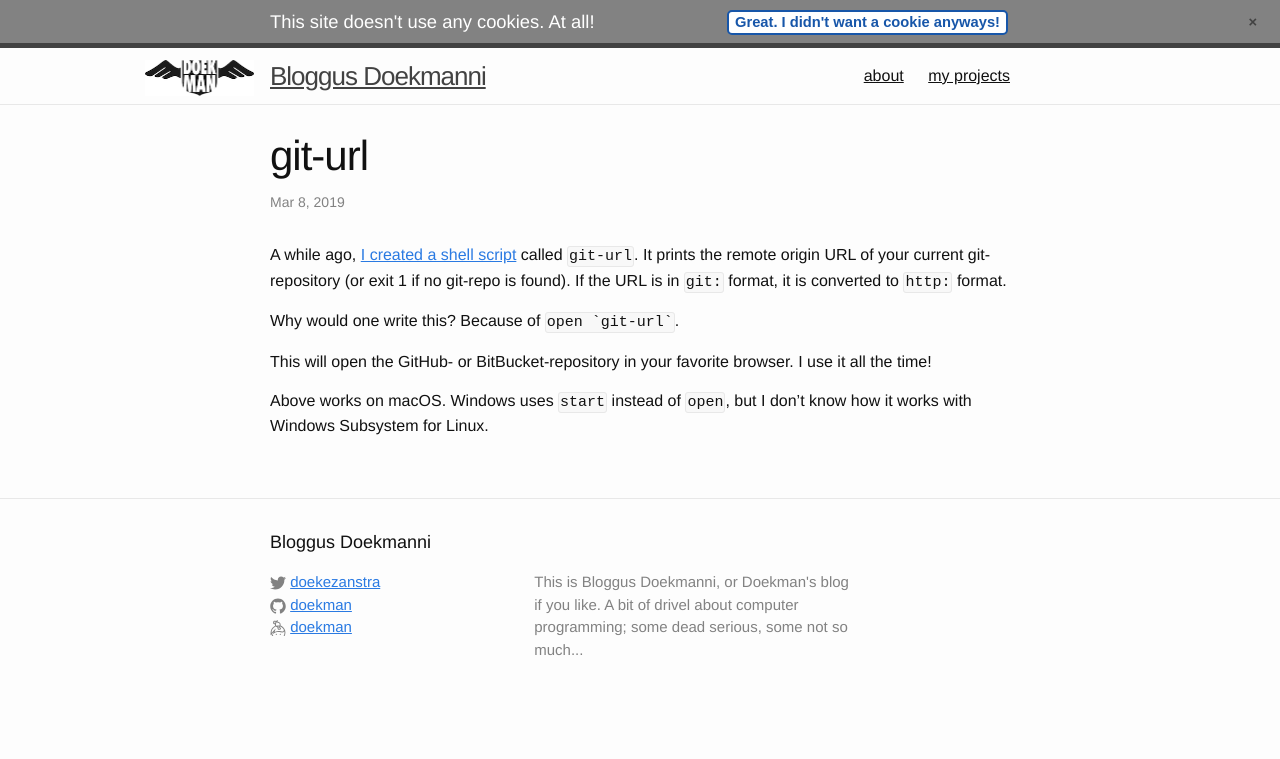
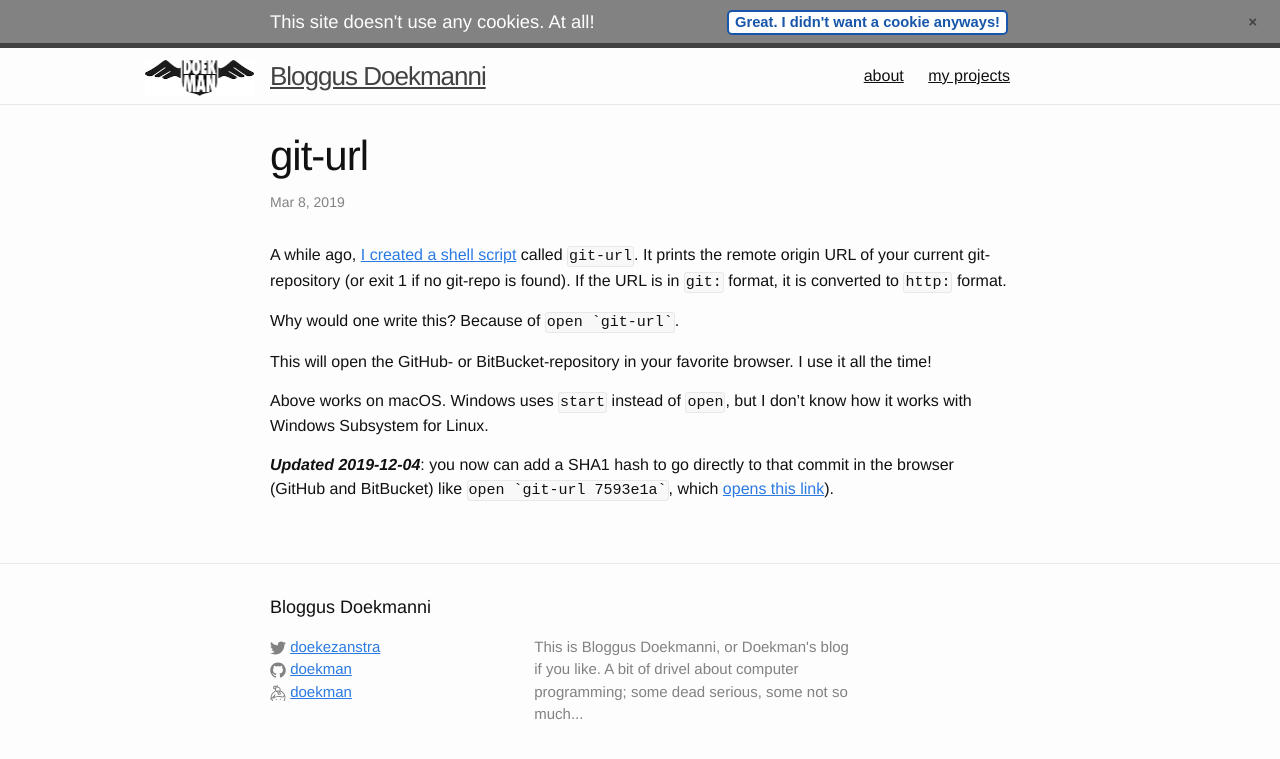
Before and after one commit to doekman/doekman.github.io, a Jekyll site: the page built from _posts/2019-03-08-Git-Url.md, in a window 1280 px wide. Shown: the top 759 px of the page. Built offline with Jekyll 4.4.1, drawn with Linux system fonts in a browser that asks for light colours.

Commit message:
Update 2019-03-08-Git-Url.md

```diff
--- a/_posts/2019-03-08-Git-Url.md
+++ b/_posts/2019-03-08-Git-Url.md
@@ -13,4 +13,9 @@ This will open the GitHub- or BitBucket-repository in your favorite browser. I u
 
 Above works on macOS. Windows uses `start` instead of `open`, but I don't know how it works with Windows Subsystem for Linux.
 
+**_Updated 2019-12-04_**: you now can add a SHA1 hash to go directly to that commit in the browser (GitHub and BitBucket) like
+<code>open `git-url 7593e1a`</code>, which [opens this link][7593e1a]).
+
+
 [gist]: https://gist.github.com/doekman/45acdb0ceedd9dc9dc6105d0b058b06a
+[7593e1a]: https://github.com/doekman/doekman.github.io/commit/7593e1a631df4769853948b31b610a13a4525665
```
